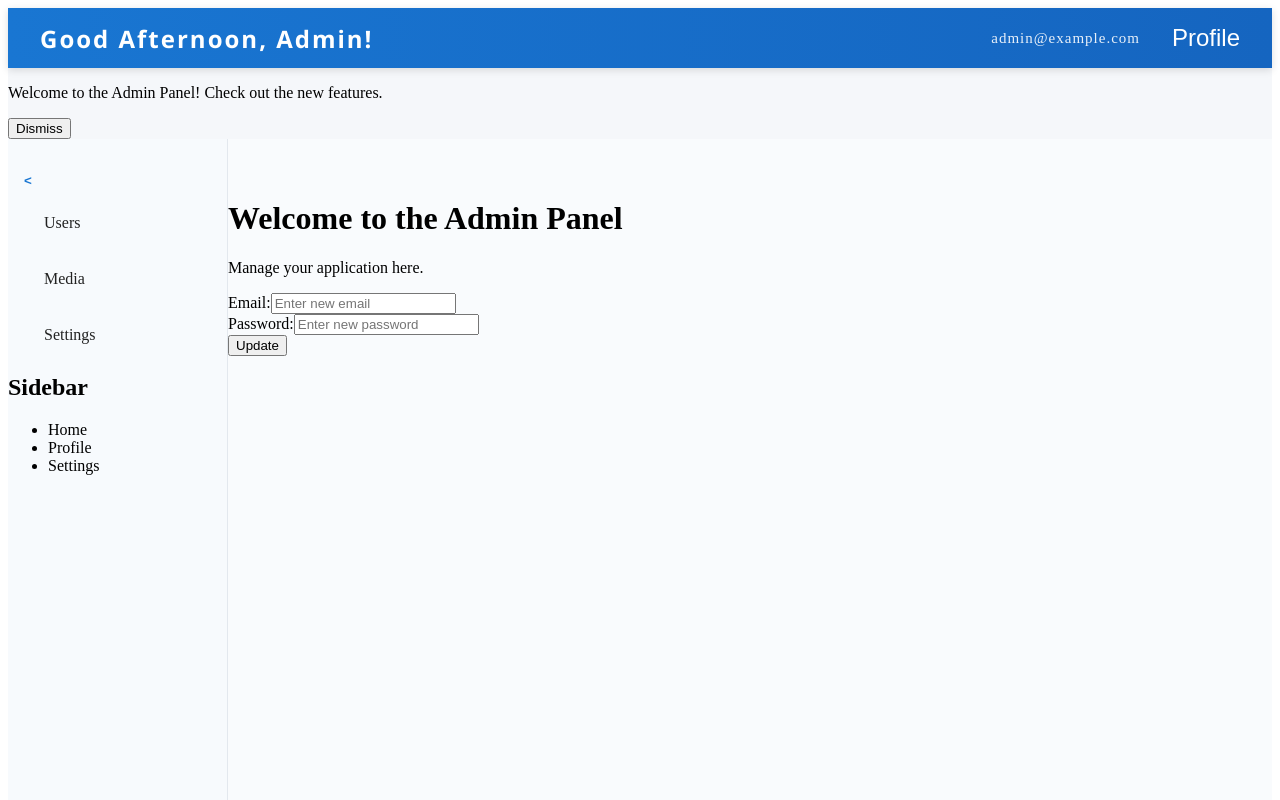
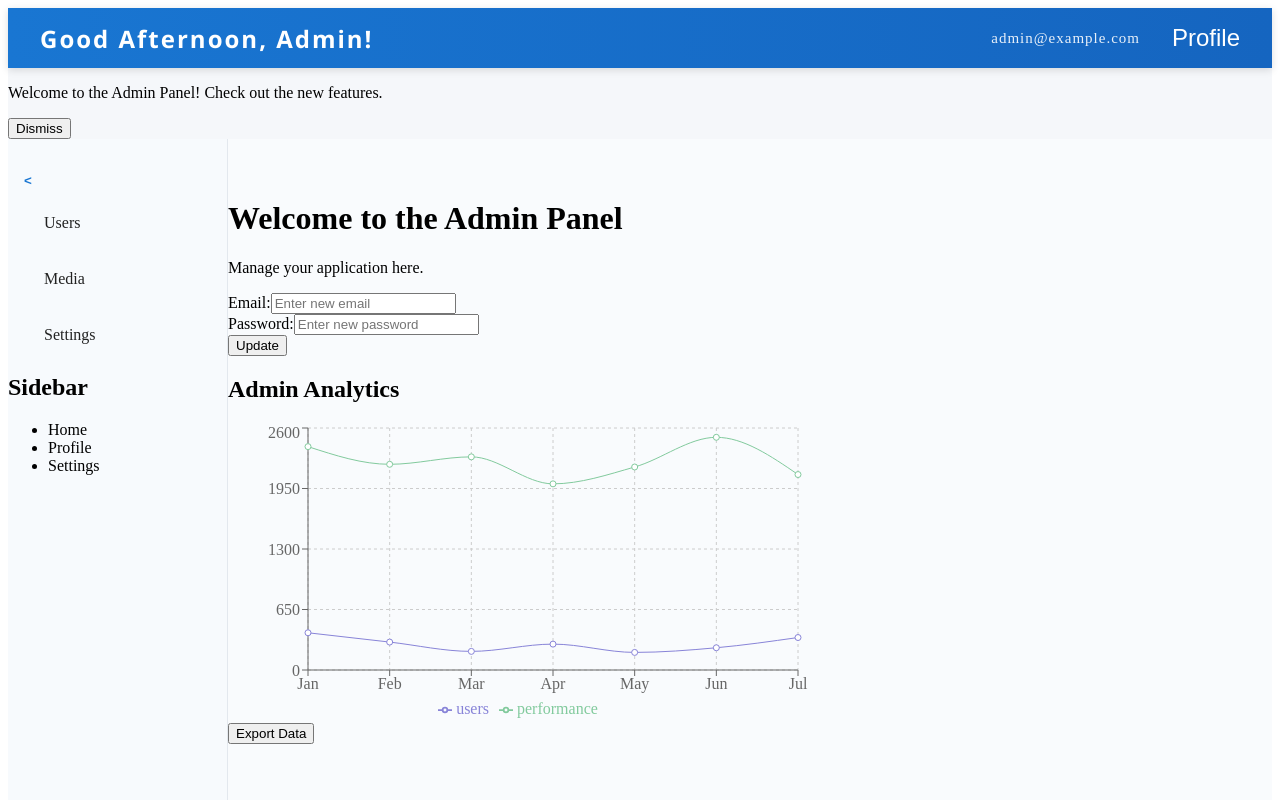
Before and after one commit to NagasivaKumari/DeepFake, a React (Vite) app in the folder admin/: page /dashboard in a window 1280 px wide. Shown: the top 800 px of the page. Built offline with nearby package versions, Linux system fonts and the light colour scheme.

Commit message:
Integrate AdminAnalytics component into AppLayout

```diff
--- a/admin/src/AppLayout.tsx
+++ b/admin/src/AppLayout.tsx
@@ -5,6 +5,7 @@ import Notifications from "./Notifications";
 import ActivityLog from "./ActivityLog";
 import AdvancedSettings from "./AdvancedSettings";
 import UserProfile from "./UserProfile";
+import AdminAnalytics from "./AdminAnalytics";
 
 const layoutStyle: React.CSSProperties = {
   display: "flex",
@@ -75,6 +76,7 @@ export default function AppLayout() {
               </div>
               <button type="submit">Update</button>
             </form>
+            <AdminAnalytics />
           </div>
         </main>
       </div>
```
